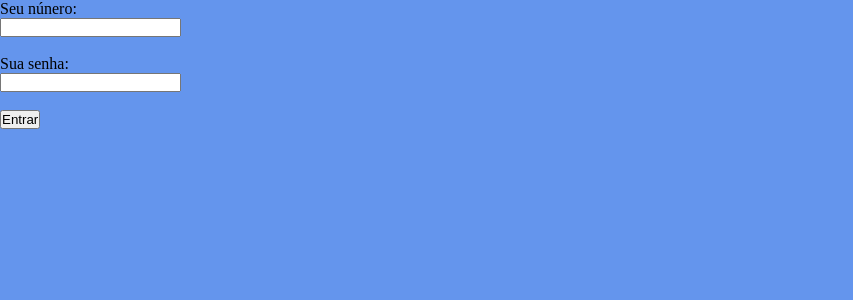
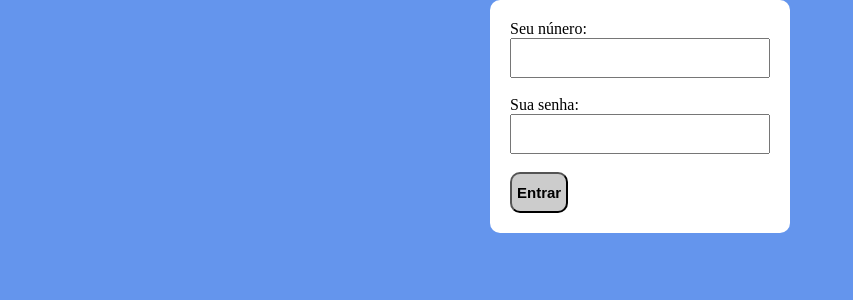
Before and after one commit to ViniRossiniCosta/phpEstoque, a PHP site: page /simples/views/login.php in a window 1280 px wide. Shown: the top 300 px of the page, without its empty margins (0-853 px from the left). Run offline with PHP 8.4, Linux system fonts and the light colour scheme; some libraries are stand-ins or nearby versions.

Commit message:
atualizacao

```diff
--- a/assets/css/login.css
+++ b/assets/css/login.css
@@ -7,3 +7,27 @@
 body {
     background-color: cornflowerblue;
 }
+
+.loginarea {
+
+    background-color: #ffff;
+    padding: 20px;
+    border-radius: 10px;
+    width: 300px;
+    margin: auto;
+}
+
+input[type=text],
+input[type=password] {
+    width: 100%;
+    height: 40px;
+    font-size: 13px;
+}
+
+input[type=submit] {
+    background-color: #ccc;
+    padding: 10px  5px;
+    border-radius: 10px;
+    font-size: 15px;
+    font-weight: bold;
+}
--- /dev/null
+++ b/assets/css/style.css
@@ -0,0 +1,4 @@
+.container {
+    max-width: 1000px;
+    margin: auto;
+}
--- a/views/404.php
+++ b/views/404.php
@@ -1 +1 @@
-Not found...
+Não achei não
--- a/views/login.php
+++ b/views/login.php
@@ -1,12 +1,15 @@
 <!DOCTYPE html>
 <html lang="pt-br">
+
 <head>
     <meta charset="UTF-8">
     <meta name="viewport" content="width=device-width, initial-scale=1.0">
     <link rel="stylesheet" href="<?php echo BASE_URL ?>assets/css/login.css">
     <title>Login</title>
 </head>
+
 <body>
+    <div class="loginarea">
         <form action="" method="post">
             Seu núnero:<br>
             <input type="text" name="number" id=""><br><br>
@@ -15,9 +18,13 @@
 
             <input type="submit" value="Entrar">
         </form>
+    </div>
 
-    <?php if(!empty($msg)): ?>
-    <h2><?php echo $msg ?></h2>
+    <?php if (!empty($msg)): ?>
+        <h2>
+            <?php echo $msg ?>
+        </h2>
     <?php endif; ?>
 </body>
+
 </html>
```
Also changed, not shown: config.php (+1 -6 lines), controllers/homeController.php (+39 -1 lines), models/Users.php (added, +36 -0 lines), views/template.php (+15 -0 lines), models/Products.php (added). Lines whose indentation alone changed are shown as unchanged.
